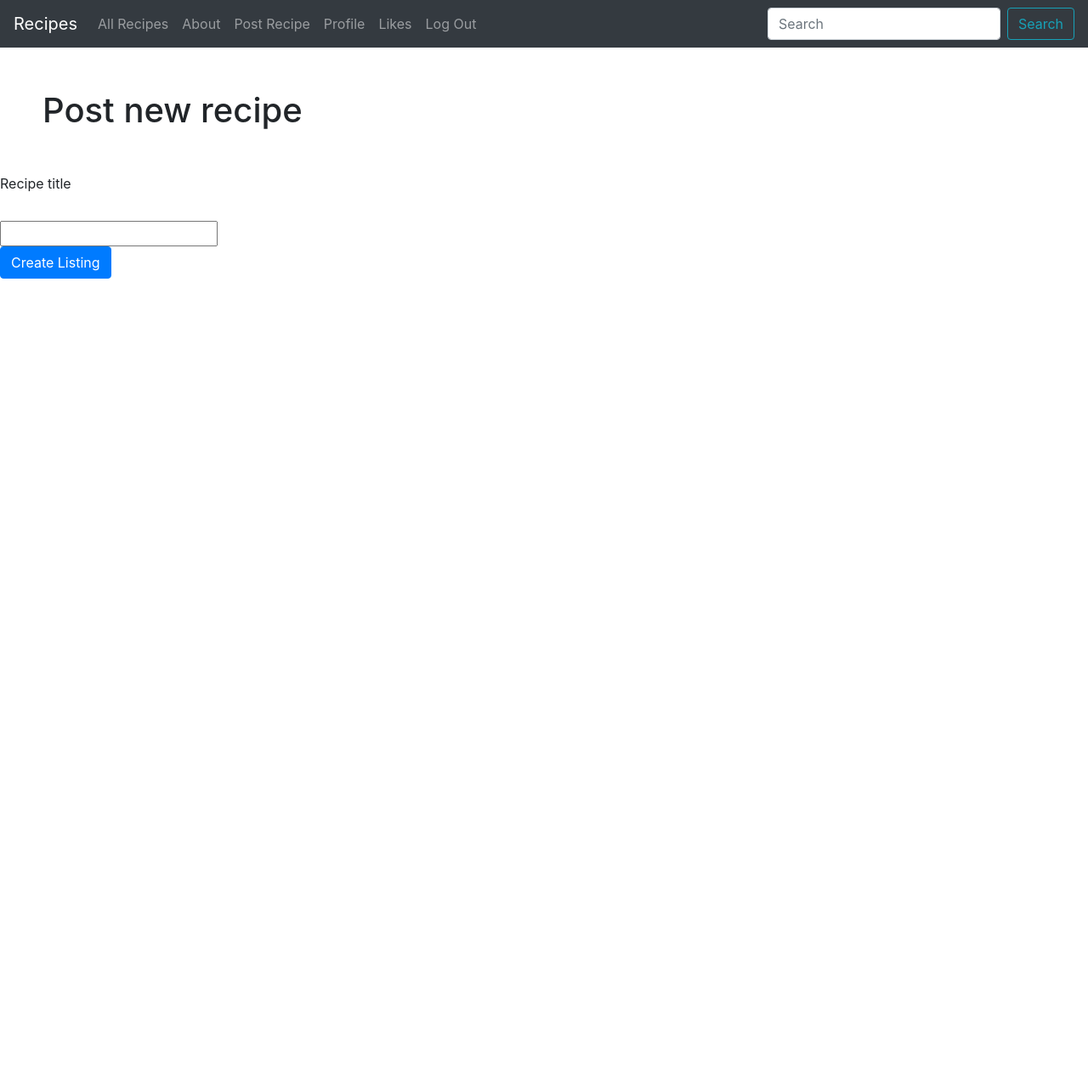
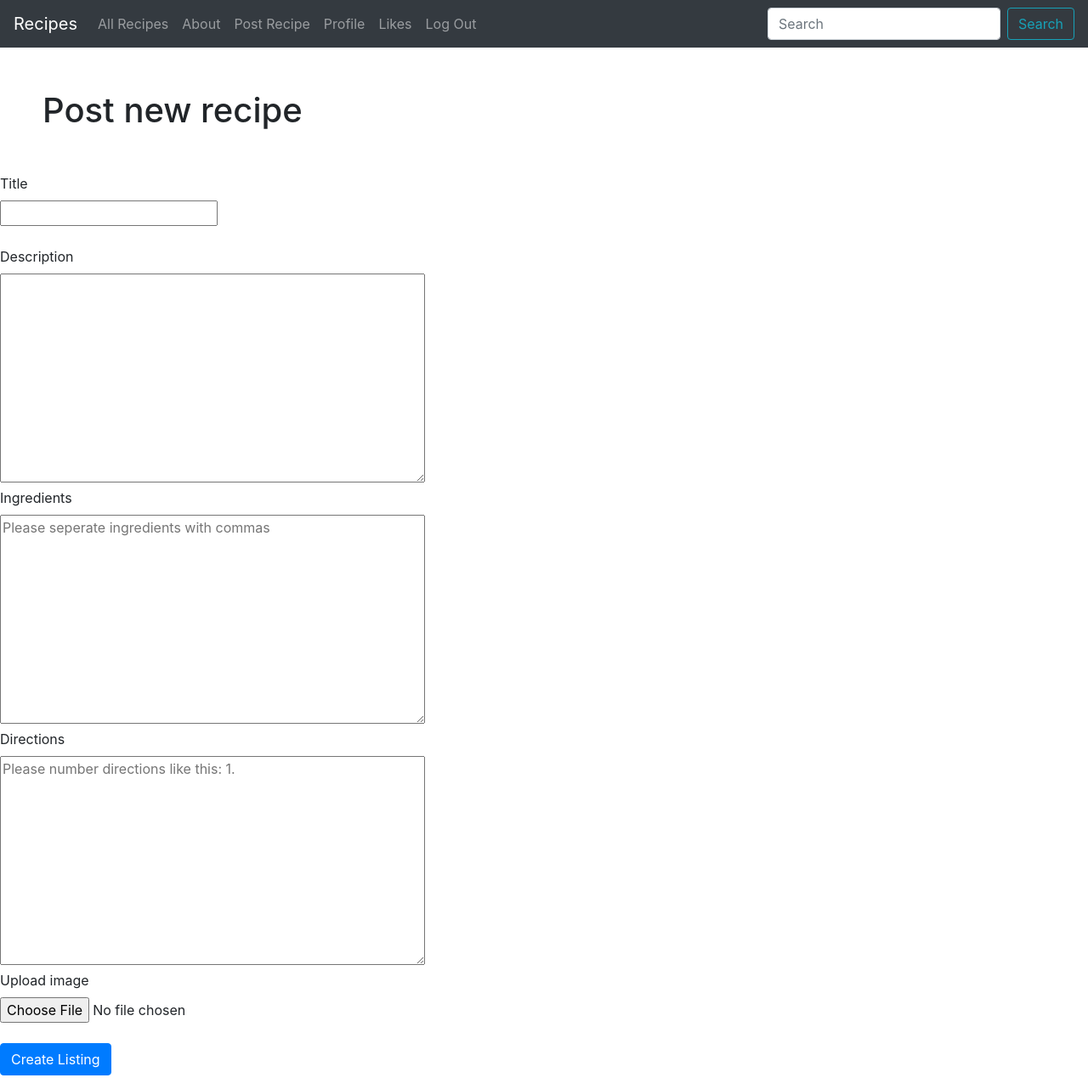
Before and after one commit to omarinio/RecipeWebsite, a Django app: page /create in a window 1280 px wide. Shown: the whole page at 85% size. Before the commit the page ends 328 px from the top, so only its background shows below. Run offline with Django 3.2, Linux system fonts and the light colour scheme; a user stored in the database is signed in; parts of the project's set-up code (start-up, migrations or seed data) failed here and were passed over; some libraries are stand-ins or nearby versions.

Commit message:
basic create page layout done

```diff
--- a/recipe/main/static/main/styles.css
+++ b/recipe/main/static/main/styles.css
@@ -41,3 +41,7 @@ h1 {
 input, label {
     display: block;
 }
+
+.create-form {
+    margin: 50px;
+}
--- a/recipe/main/templates/main/create.html
+++ b/recipe/main/templates/main/create.html
@@ -5,17 +5,36 @@
 
     <h1>Post new recipe</h1>
 
+    <div id="create-form">
         <form action="{% url 'create' %}" method="post">
             {% csrf_token %}
 
             <div>
-            <label id="title-tag">Recipe title</label>
-            <br>
+                <label id="title-tag">Title</label>
                 {{ form.recipe_title }}
             </div>
+            <br>
+            <div>
+                <label id="title-tag">Description</label>
+                {{ form.recipe_description }}
+            </div>
+            <div>
+                <label id="title-tag">Ingredients</label>
+                {{ form.recipe_ingredients }}
+            </div>
+            <div>
+                <label id="title-tag">Directions</label>
+                {{ form.recipe_directions }}
+            </div>
+            <div>
+                <label id="title-tag">Upload image</label>
+                {{ form.recipe_img }}
+            </div>
+            <br>
 
             <p><button type="submit" class="btn btn-primary">Create Listing</button></p>
         </form>
+    </div>
 
 
 {% endblock %}
--- a/recipe/main/views.py
+++ b/recipe/main/views.py
@@ -18,9 +18,9 @@ class CommentForm(forms.Form):
 
 class RecipeForm(forms.Form):
     recipe_title = forms.CharField(widget=forms.TextInput(attrs={'help_text': 'Listing name'}))
-    recipe_description = forms.CharField(widget=forms.Textarea(attrs={'placeholder': 'Short recipe description', 'style': 'width: 500px'}))
-    recipe_ingredients = forms.CharField(widget=forms.Textarea(attrs={'placeholder': 'Recipe Ingredients', 'style': 'width: 500px'}))
-    recipe_directions = forms.CharField(widget=forms.Textarea(attrs={'placeholder': 'Recipe Directions', 'style': 'width: 500px'}))
+    recipe_description = forms.CharField(widget=forms.Textarea(attrs={'style': 'width: 500px'}))
+    recipe_ingredients = forms.CharField(widget=forms.Textarea(attrs={'placeholder': 'Please seperate ingredients with commas', 'style': 'width: 500px'}))
+    recipe_directions = forms.CharField(widget=forms.Textarea(attrs={'placeholder': 'Please number directions like this: 1.', 'style': 'width: 500px'}))
     recipe_img = forms.ImageField()
 
 
```
Lines whose indentation alone changed are shown as unchanged.
